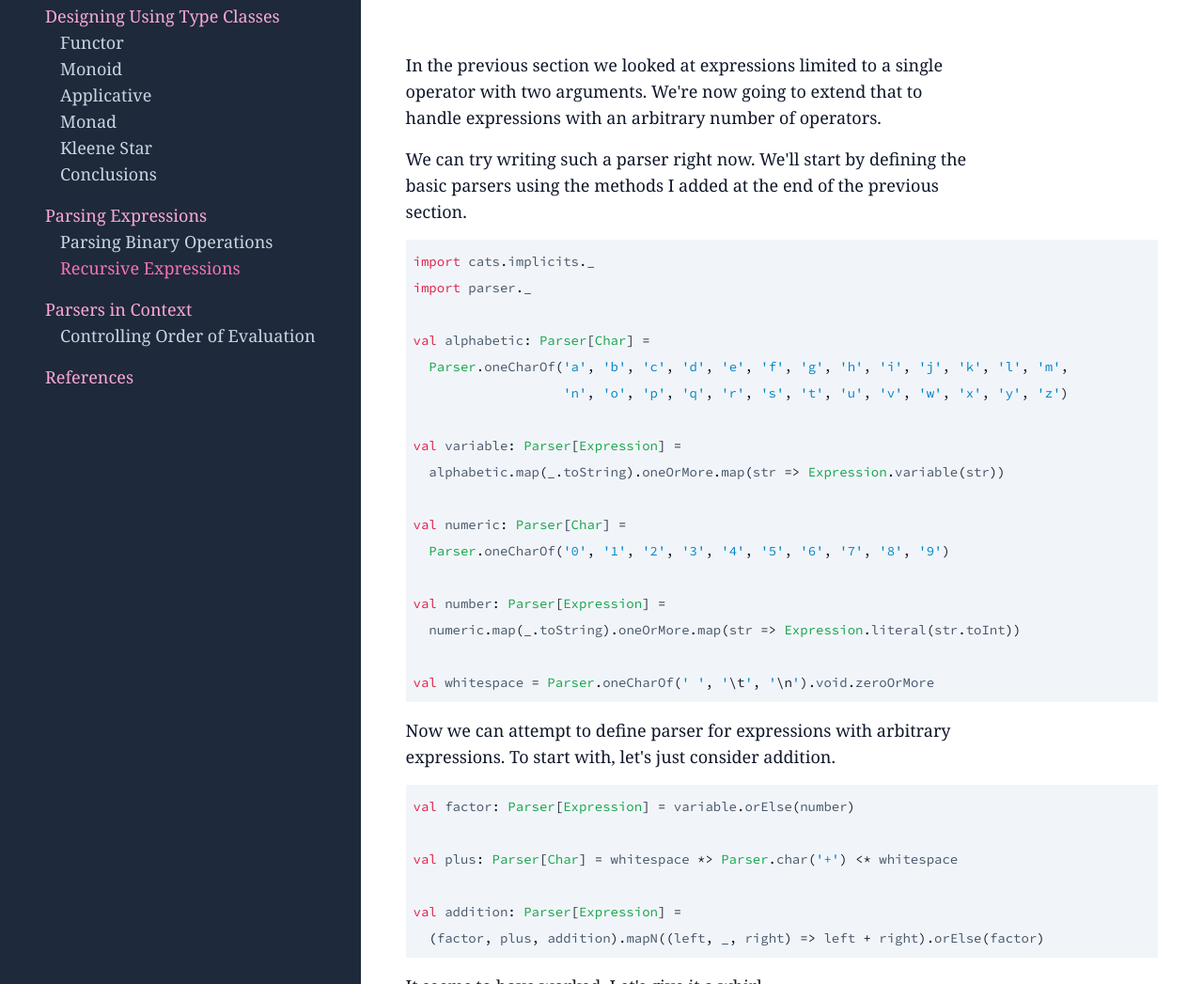
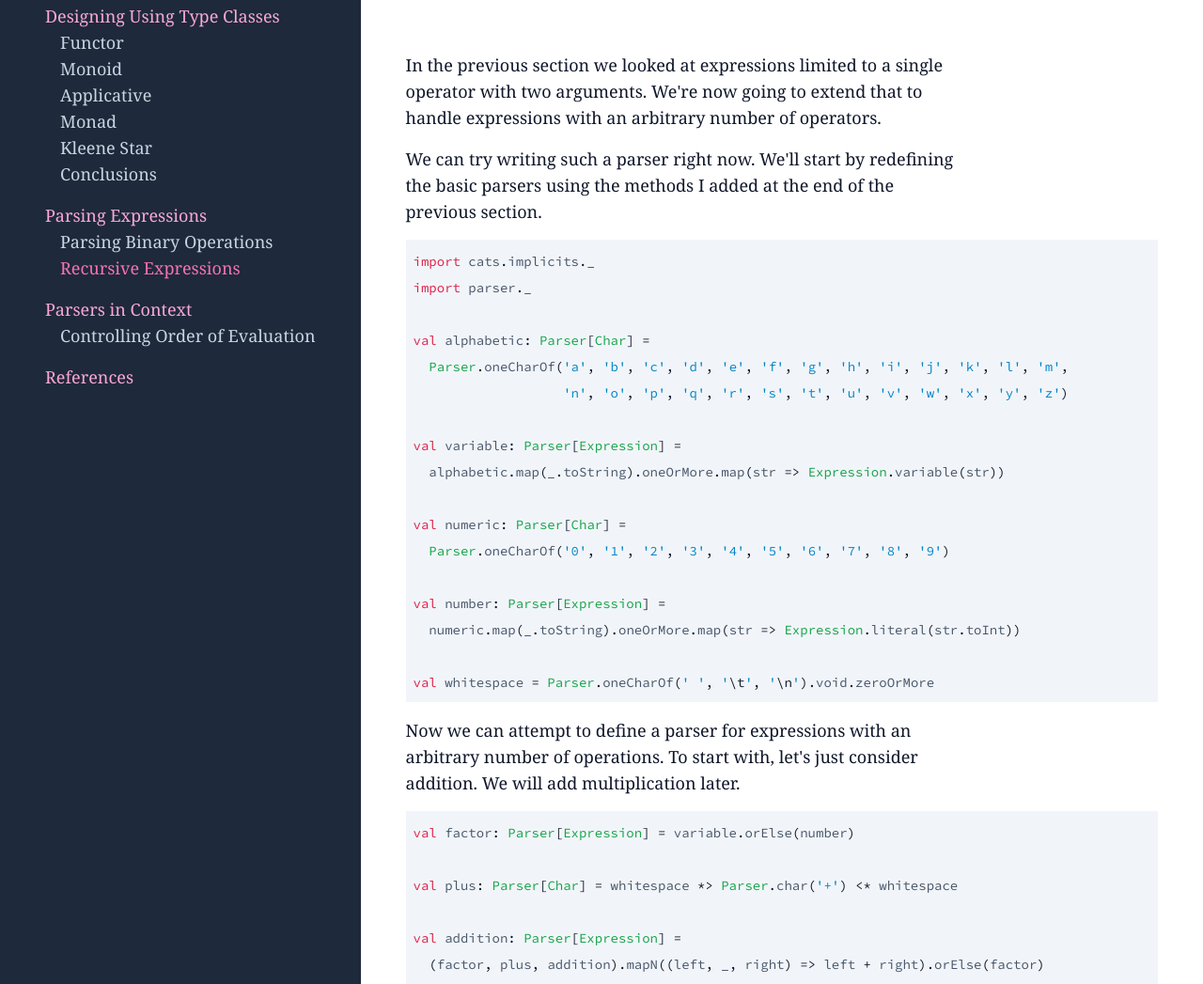
Before and after one commit to creativescala/case-study-parser, a plain HTML site: page expressions/recursion.html in a window 1280 px wide. Shown: the part 177-1224 px from the top of the page at 94% size. Drawn offline with Linux system fonts and the light colour scheme.

Commit message:
deploy: b1333ac0dd9beb2122214131161ca09dfbed43f6

```diff
--- a/expressions/recursion.html
+++ b/expressions/recursion.html
@@ -47,7 +47,7 @@
         <main class="content">
             <h1 id="recursive-expressions" class="title">Recursive Expressions</h1>
             <p>In the previous section we looked at expressions limited to a single operator with two arguments. We&#39;re now going to extend that to handle expressions with an arbitrary number of operators.</p>
-            <p>We can try writing such a parser right now. We&#39;ll start by defining the basic parsers using the methods I added at the end of the previous section.</p>
+            <p>We can try writing such a parser right now. We&#39;ll start by redefining the basic parsers using the methods I added at the end of the previous section.</p>
             <pre><code class="nohighlight"><span class="keyword">import</span><span> </span><span class="identifier">cats</span><span>.</span><span class="identifier">implicits</span><span>.</span><span class="identifier">_</span><span>
 </span><span class="keyword">import</span><span> </span><span class="identifier">parser</span><span>.</span><span class="identifier">_</span><span>
 
@@ -65,7 +65,7 @@
   </span><span class="identifier">numeric</span><span>.</span><span class="identifier">map</span><span>(</span><span class="identifier">_</span><span>.</span><span class="identifier">toString</span><span>).</span><span class="identifier">oneOrMore</span><span>.</span><span class="identifier">map</span><span>(</span><span class="identifier">str</span><span> =&gt; </span><span class="type-name">Expression</span><span>.</span><span class="identifier">literal</span><span>(</span><span class="identifier">str</span><span>.</span><span class="identifier">toInt</span><span>))
 
 </span><span class="keyword">val</span><span> </span><span class="identifier">whitespace</span><span> = </span><span class="type-name">Parser</span><span>.</span><span class="identifier">oneCharOf</span><span>(</span><span class="char-literal">&#39; &#39;</span><span>, </span><span class="char-literal">&#39;</span><span class="escape-sequence">\t</span><span class="char-literal">&#39;</span><span>, </span><span class="char-literal">&#39;</span><span class="escape-sequence">\n</span><span class="char-literal">&#39;</span><span>).</span><span class="identifier">void</span><span>.</span><span class="identifier">zeroOrMore</span></code></pre>
-            <p>Now we can attempt to define parser for expressions with arbitrary expressions. To start with, let&#39;s just consider addition.</p>
+            <p>Now we can attempt to define a parser for expressions with an arbitrary number of operations. To start with, let&#39;s just consider addition. We will add multiplication later.</p>
             <pre><code class="nohighlight"><span class="keyword">val</span><span> </span><span class="identifier">factor</span><span>: </span><span class="type-name">Parser</span><span>[</span><span class="type-name">Expression</span><span>] = </span><span class="identifier">variable</span><span>.</span><span class="identifier">orElse</span><span>(</span><span class="identifier">number</span><span>)
 
 </span><span class="keyword">val</span><span> </span><span class="identifier">plus</span><span>: </span><span class="type-name">Parser</span><span>[</span><span class="type-name">Char</span><span>] = </span><span class="identifier">whitespace</span><span> *&gt; </span><span class="type-name">Parser</span><span>.</span><span class="identifier">char</span><span>(</span><span class="char-literal">&#39;+&#39;</span><span>) &lt;* </span><span class="identifier">whitespace</span><span>
```
